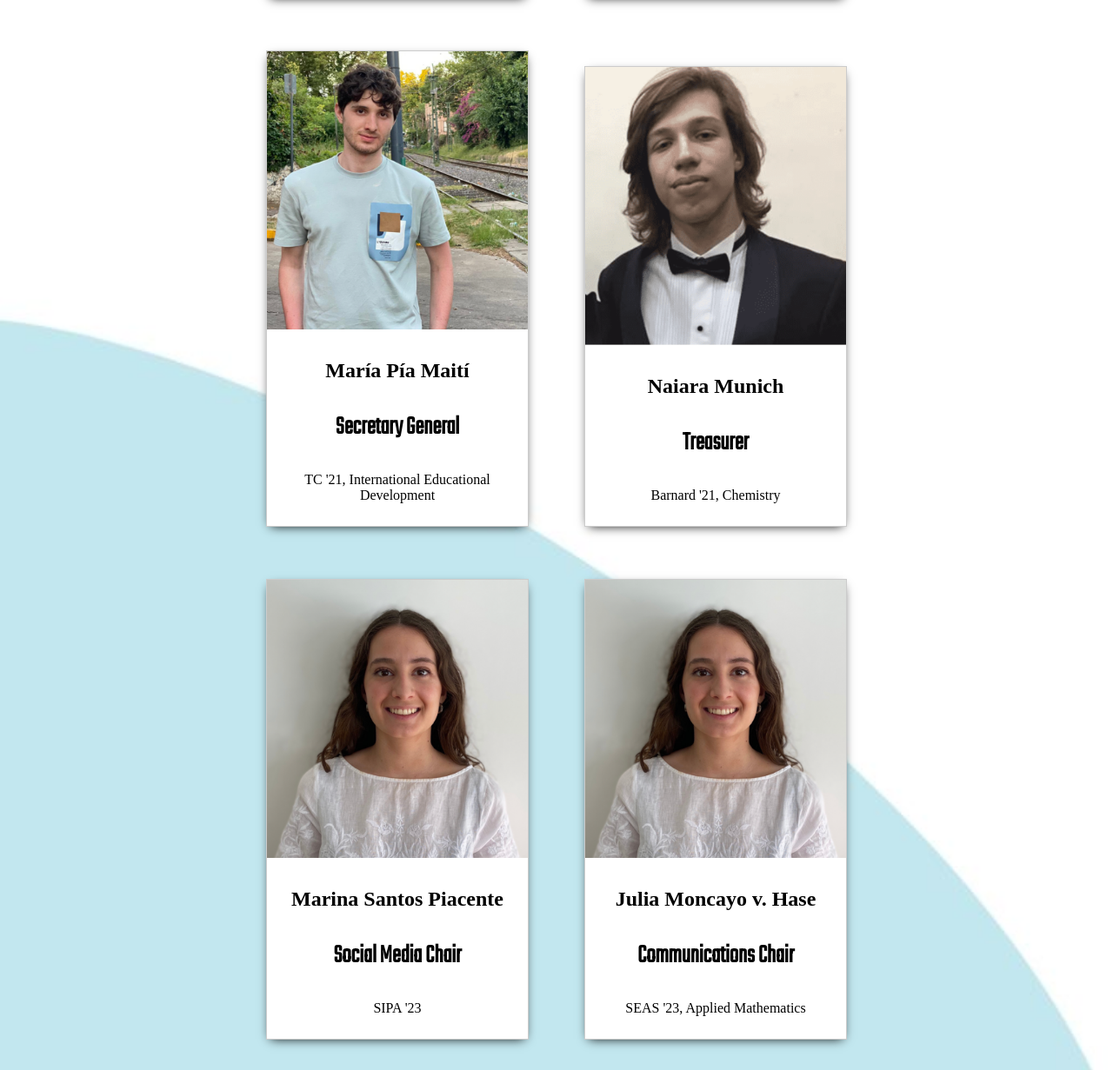
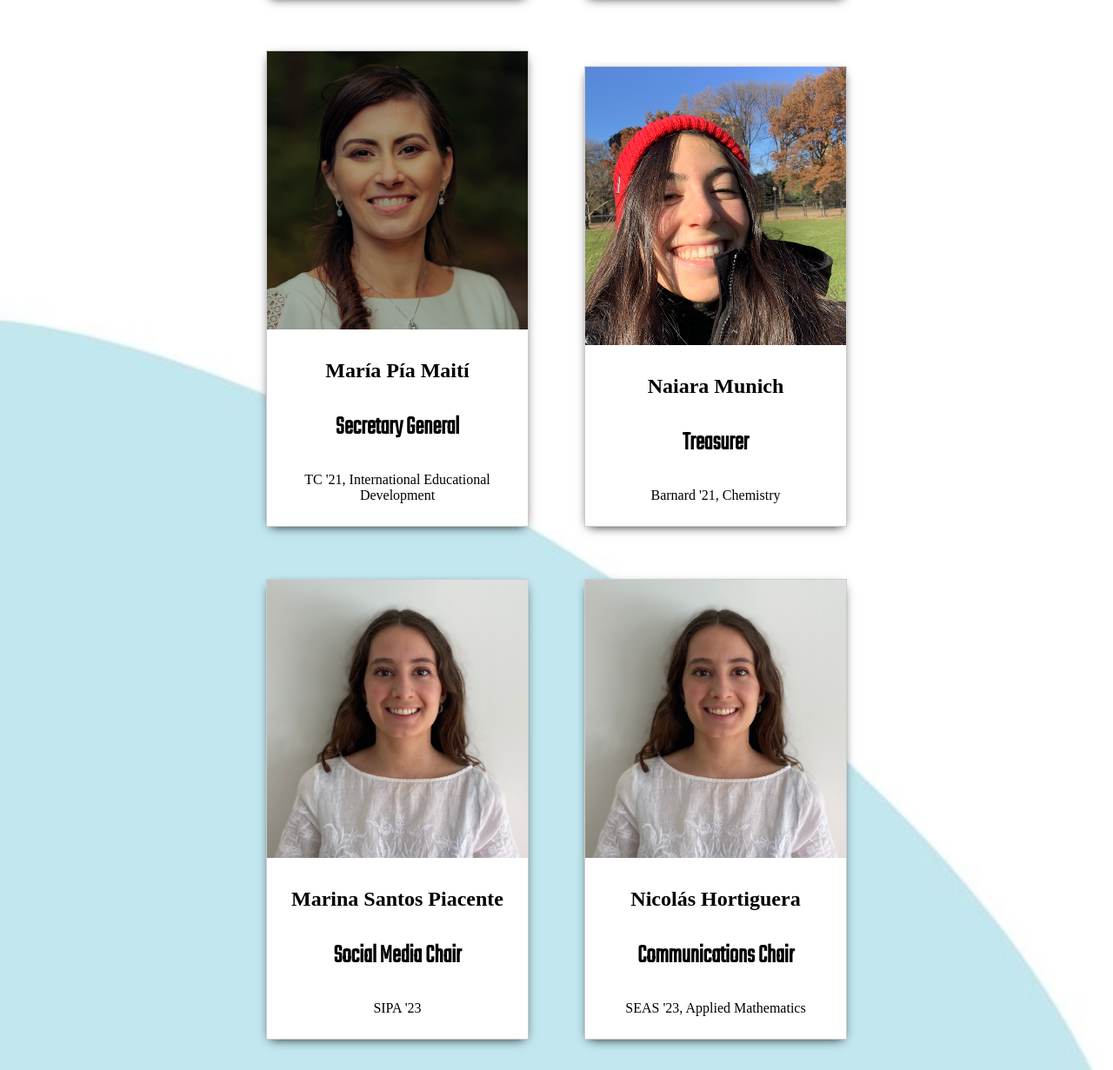
Before and after one commit to arsacolumbiauniversity/arsacolumbiauniversity.github.io, a plain HTML site: page members.html in a window 1280 px wide. Shown: the part 869-2100 px from the top of the page at 87% size. Drawn offline with Linux system fonts and the light colour scheme.

Commit message:
Update members.html

```diff
--- a/members.html
+++ b/members.html
@@ -55,7 +55,7 @@
 			</div>
 
 			<div class="gallery">
-				<img src="images/salvi.png" alt="" width="65">
+				<img src="images/mariapia.png" alt="" width="65">
 				<div class="description">
 					<h2>María Pía Maití</h2>
 					<h3>Secretary General</h3>
@@ -64,7 +64,7 @@
 			</div>
 
 			<div class="gallery">
-				<img src="images/santi.png" alt="" width="65">
+				<img src="images/naiara.png" alt="" width="65">
 				<div class="description">
 					<h2>Naiara Munich</h2>
 					<h3>Treasurer</h3>
@@ -84,7 +84,7 @@
 			<div class="gallery">
 				<img src="images/julia.png" alt="" width="65">
 				<div class="description">
-					<h2>Julia Moncayo v. Hase</h2>
+					<h2>Nicolás Hortiguera</h2>
 					<h3>Communications Chair</h3>
 					<p>SEAS '23, Applied Mathematics</p>
 				</div>
```
